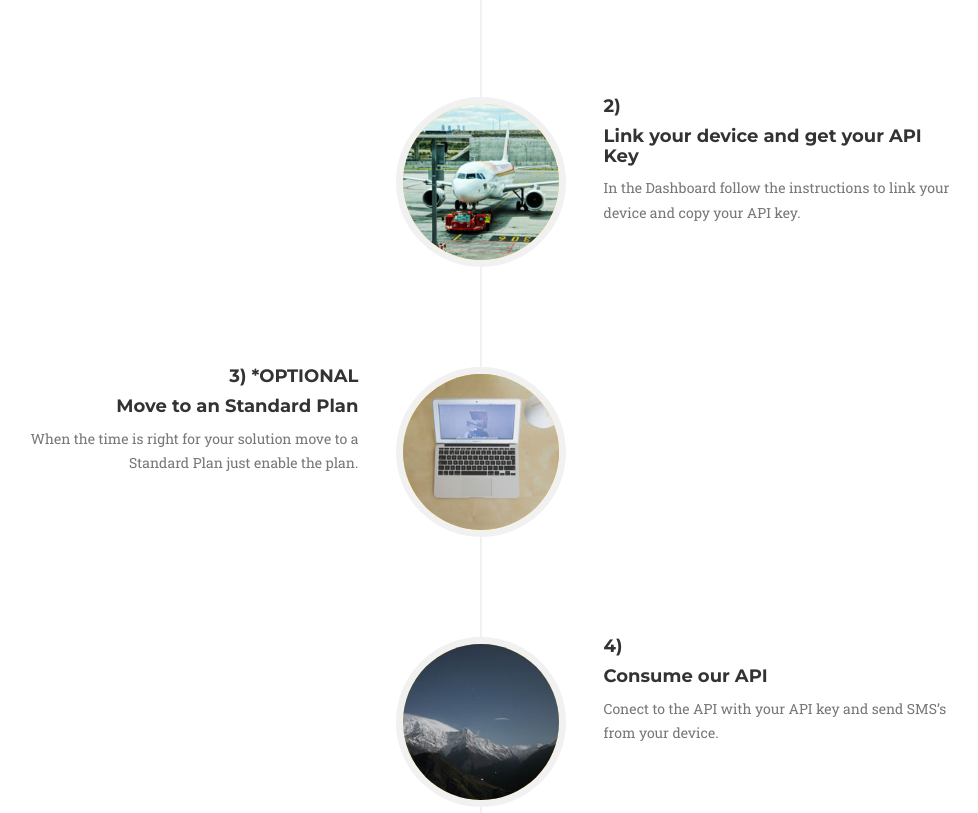
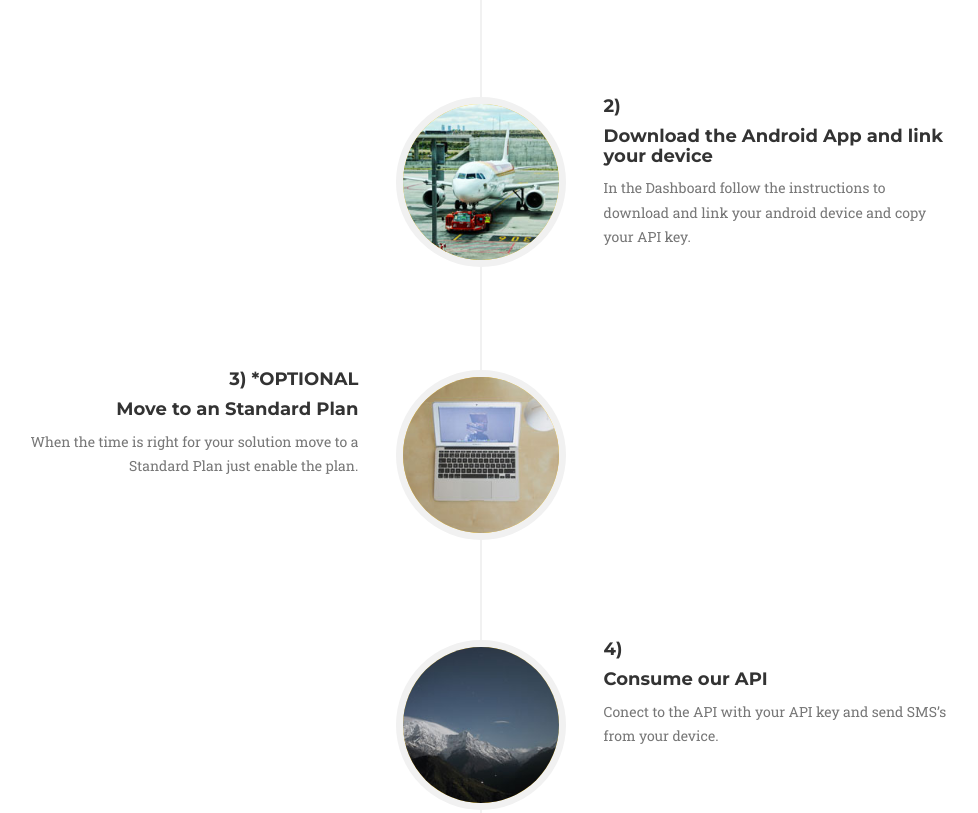
Before and after one commit to gatewaysms/gatewaysms.github.io, a plain HTML site: page index.html in a window 1280 px wide. Shown: the part 3271-4084 px from the top of the page, without its empty margins (159-1137 px from the left). Drawn offline with Linux system fonts and the light colour scheme; a web font is replaced by a local one.

Commit message:
define downloading of the app

```diff
--- a/index.html
+++ b/index.html
@@ -321,10 +321,10 @@
               <div class="timeline-panel">
                 <div class="timeline-heading">
                   <h4>2)</h4>
-                  <h4 class="subheading">Link your device and get your API Key</h4>
+                  <h4 class="subheading">Download the Android App and link your device</h4>
                 </div>
                 <div class="timeline-body">
-                  <p class="text-muted">In the Dashboard follow the instructions to link your device and copy your API key.</p>
+                  <p class="text-muted">In the Dashboard follow the instructions to download and link your android device and copy your API key.</p>
                 </div>
               </div>
             </li>
```
